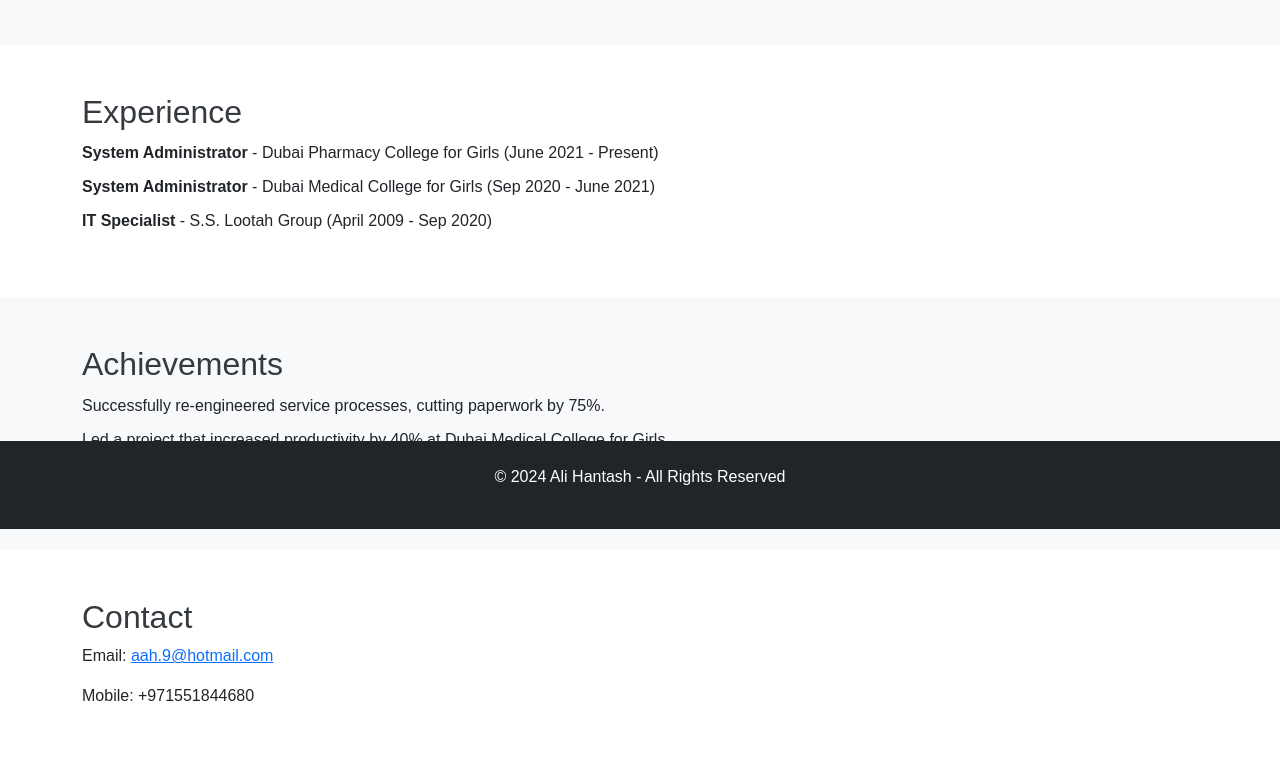
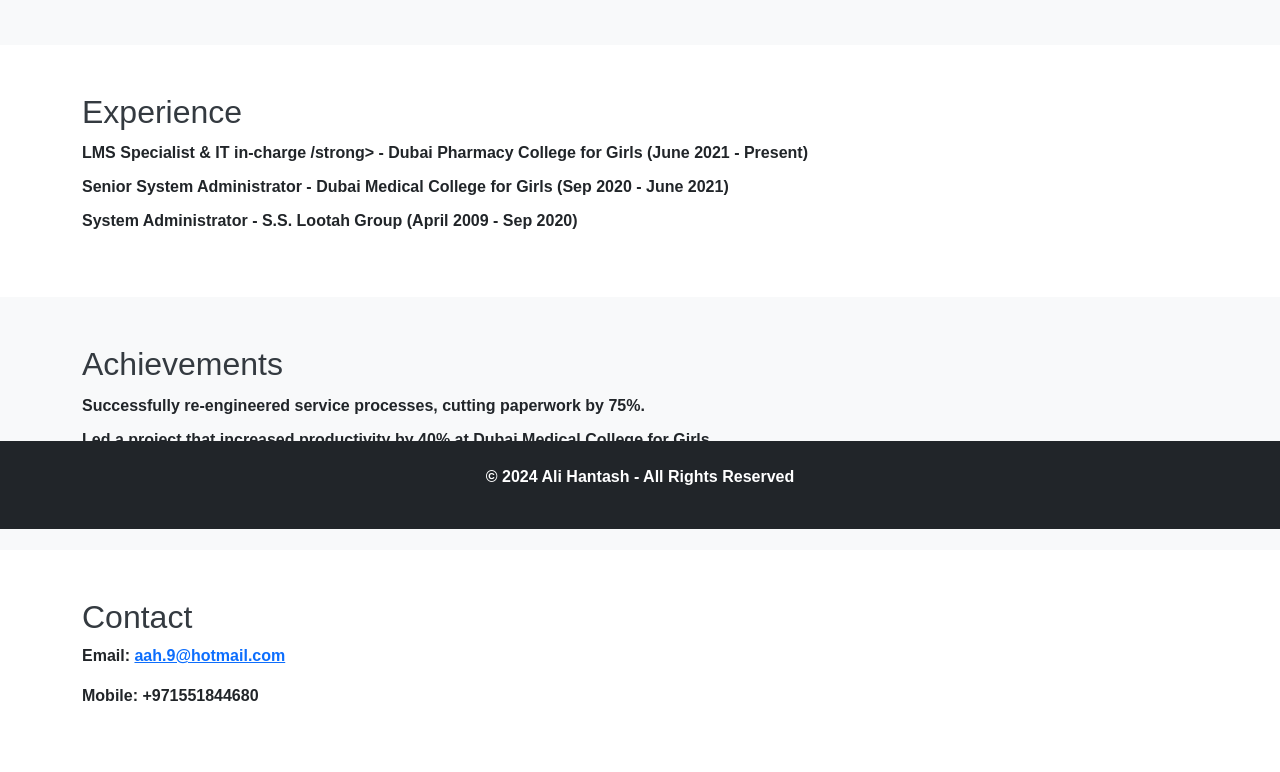
Before and after one commit to hantash/io, a plain HTML site: page index.html in a window 1280 px wide. Shown: the part 271-1043 px from the top of the page. Drawn offline with nearby package versions, Linux system fonts and the light colour scheme.

Commit message:
Update index.html

```diff
--- a/index.html
+++ b/index.html
@@ -43,9 +43,10 @@
         <div class="container">
             <h2>Experience</h2>
             <ul>
-                <li><strong>System Administrator</strong> - Dubai Pharmacy College for Girls (June 2021 - Present)</li>
-                <li><strong>System Administrator</strong> - Dubai Medical College for Girls (Sep 2020 - June 2021)</li>
-                <li><strong>IT Specialist</strong> - S.S. Lootah Group (April 2009 - Sep 2020)</li>
+                <li><strong>
+LMS Specialist & IT in-charge /strong> - Dubai Pharmacy College for Girls (June 2021 - Present)</li>
+                <li><strong>Senior System Administrator</strong> - Dubai Medical College for Girls (Sep 2020 - June 2021)</li>
+                <li><strong>System Administrator </strong> - S.S. Lootah Group (April 2009 - Sep 2020)</li>
             </ul>
         </div>
     </section>
```
